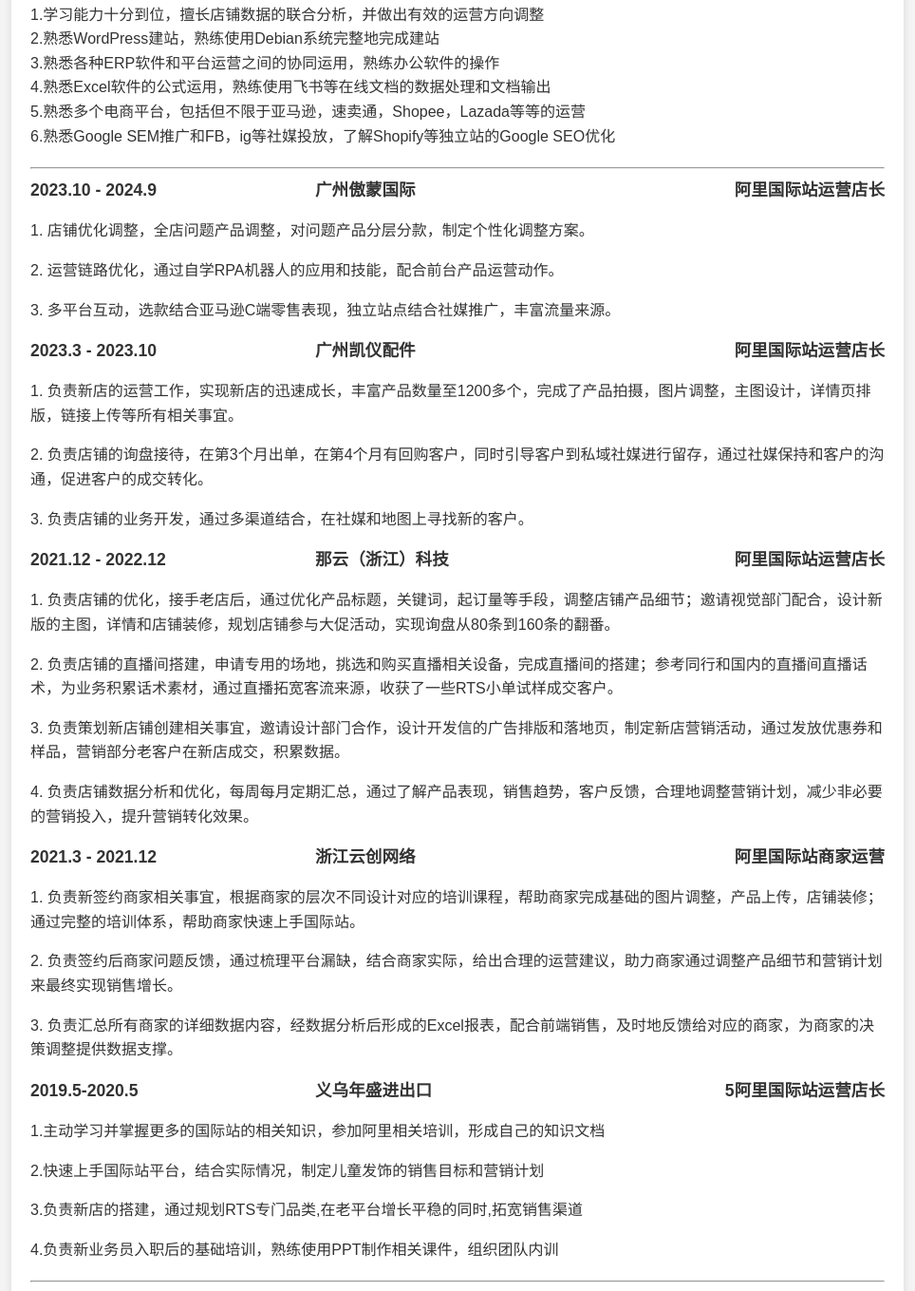
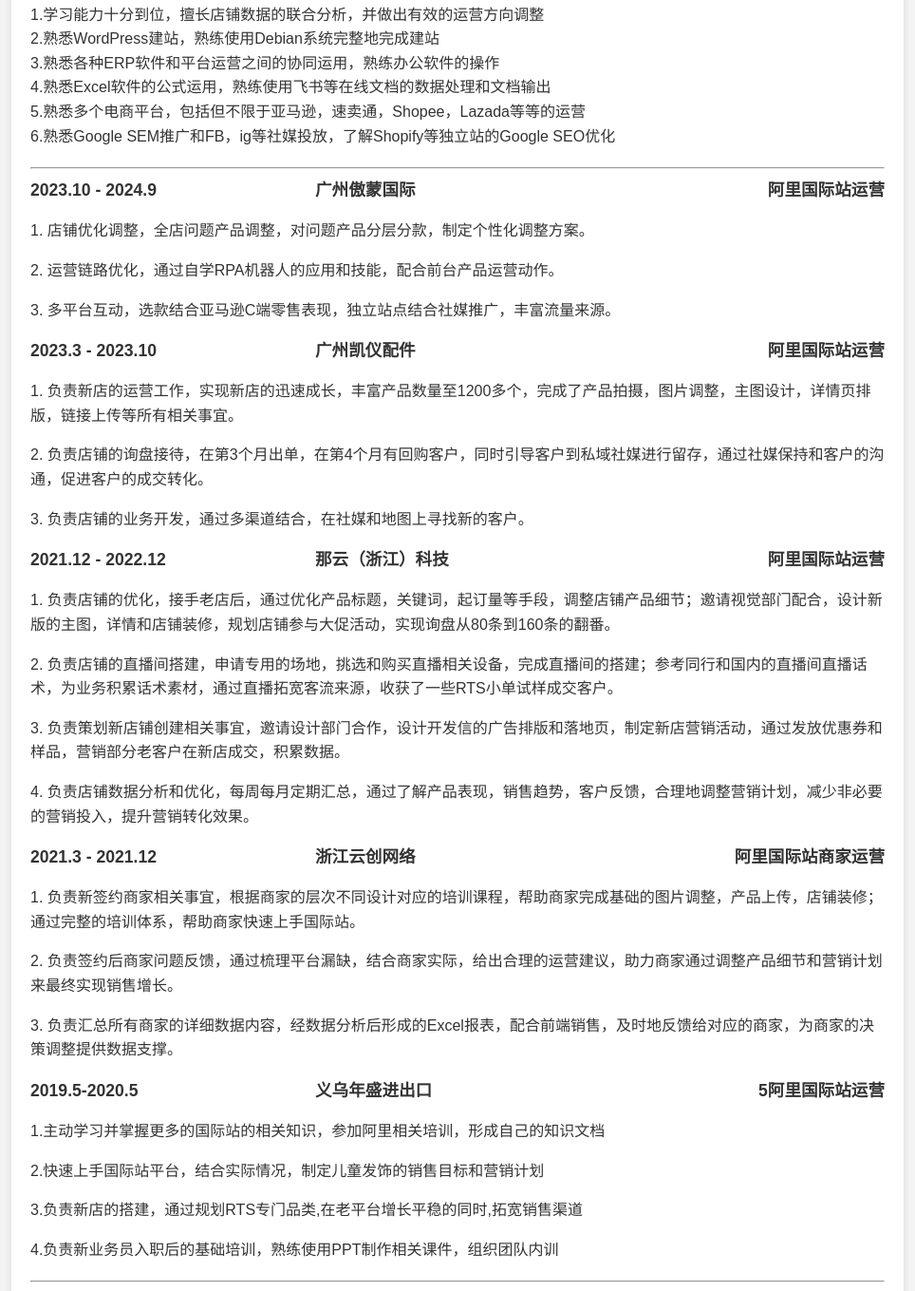
Before and after one commit to Dm826/meresume, a plain HTML site: page index.html in a window 1280 px wide. Shown: the part 181-1540 px from the top of the page at 95% size, without its empty margins (158-1122 px from the left). Drawn offline with Linux system fonts and the light colour scheme.

Commit message:
Update index.html

```diff
--- a/index.html
+++ b/index.html
@@ -109,7 +109,7 @@
                 <div class="experience-header">
                     <span class="time">2023.10 - 2024.9</span>
                     <h3>广州傲蒙国际</h3>
-                    <span class="position">阿里国际站运营店长</span>
+                    <span class="position">阿里国际站运营</span>
                 </div>
                 <p>1. 店铺优化调整，全店问题产品调整，对问题产品分层分款，制定个性化调整方案。</p>
                 <p>2. 运营链路优化，通过自学RPA机器人的应用和技能，配合前台产品运营动作。</p>
@@ -120,7 +120,7 @@
                 <div class="experience-header">
                     <span class="time">2023.3 - 2023.10</span>
                     <h3>广州凯仪配件</h3>
-                    <span class="position">阿里国际站运营店长</span>
+                    <span class="position">阿里国际站运营</span>
                 </div>
                 <p>1. 负责新店的运营工作，实现新店的迅速成长，丰富产品数量至1200多个，完成了产品拍摄，图片调整，主图设计，详情页排版，链接上传等所有相关事宜。</p>
                 <p>2. 负责店铺的询盘接待，在第3个月出单，在第4个月有回购客户，同时引导客户到私域社媒进行留存，通过社媒保持和客户的沟通，促进客户的成交转化。</p>
@@ -131,7 +131,7 @@
                 <div class="experience-header">
                     <span class="time">2021.12 - 2022.12</span>
                     <h3>那云（浙江）科技</h3>
-                    <span class="position">阿里国际站运营店长</span>
+                    <span class="position">阿里国际站运营</span>
                 </div>
                 <p>1. 负责店铺的优化，接手老店后，通过优化产品标题，关键词，起订量等手段，调整店铺产品细节；邀请视觉部门配合，设计新版的主图，详情和店铺装修，规划店铺参与大促活动，实现询盘从80条到160条的翻番。</p>
                 <p>2. 负责店铺的直播间搭建，申请专用的场地，挑选和购买直播相关设备，完成直播间的搭建；参考同行和国内的直播间直播话术，为业务积累话术素材，通过直播拓宽客流来源，收获了一些RTS小单试样成交客户。</p>
@@ -154,7 +154,7 @@
                 <div class="experience-header">
                     <span class="time">2019.5-2020.5</span>
                     <h3>义乌年盛进出口</h3>
-                    <span class="position">5阿里国际站运营店长</span>
+                    <span class="position">5阿里国际站运营</span>
                 </div>
                 <p>1.主动学习并掌握更多的国际站的相关知识，参加阿里相关培训，形成自己的知识文档</p>
                 <p>2.快速上手国际站平台，结合实际情况，制定儿童发饰的销售目标和营销计划</p>
```
